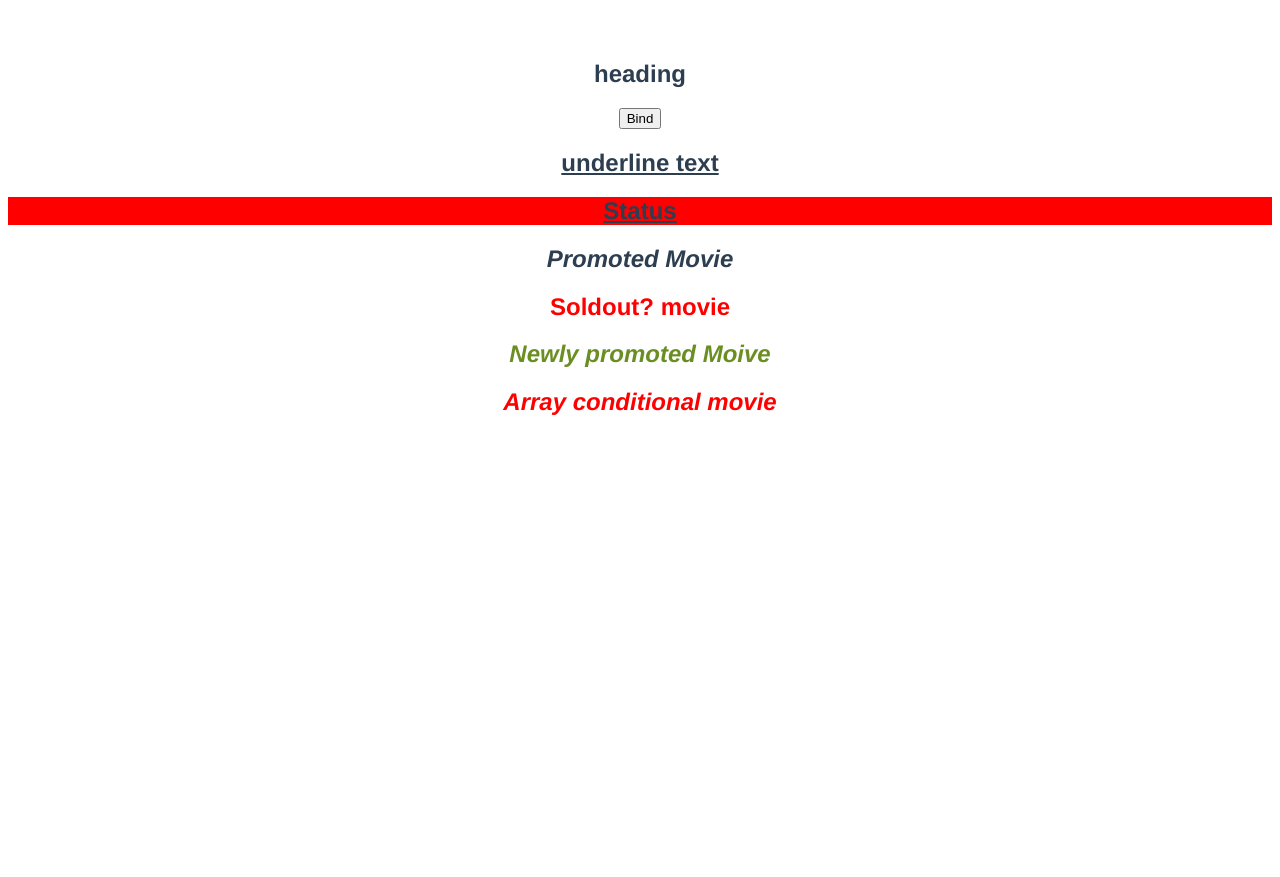
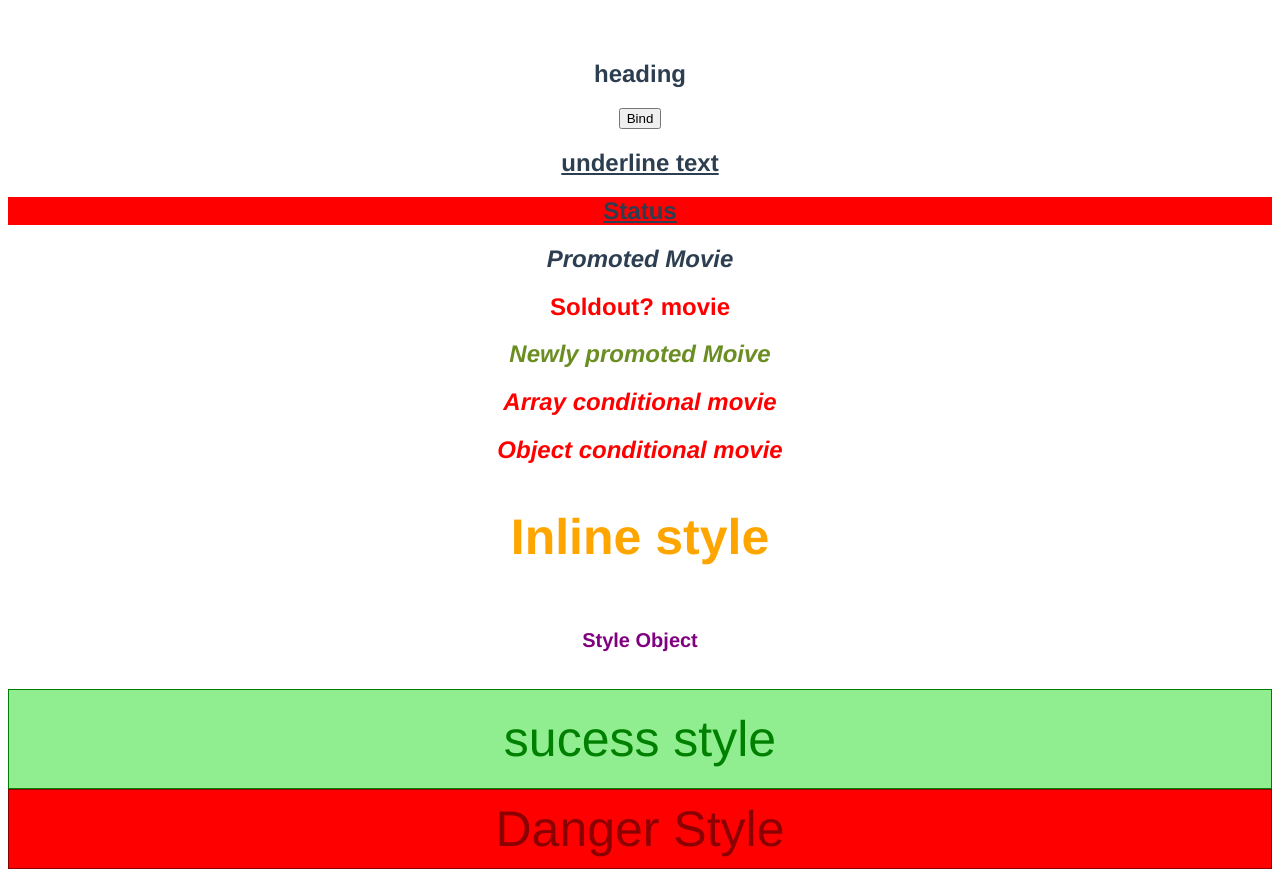
Before and after one commit to l1keafox/helloVue, a Vue app: page / in a window 1280 px wide. Before the commit the page ends 800 px from the top, so only its background shows below. Built offline with nearby package versions, Linux system fonts and the light colour scheme.

Commit message:
shorthand

```diff
--- a/src/App.vue
+++ b/src/App.vue
@@ -5,8 +5,25 @@
   <h2 class="underline" :class="status"> Status</h2>
   <h2 :class = "isPromoted && 'prompted'"> Promoted Movie </h2>
   <h2 :class="isSoldout ? 'sold-out' : 'new'"> Soldout? movie</h2>
-  <h2 :class="['new','prompted']"> Newly promoted Moive</h2>
+  <h2 v-bind:class="['new','prompted']"> Newly promoted Moive</h2>
   <h2 :class="[isPromoted && 'prompted', isSoldout ? 'sold-out' : 'new' ]"> Array conditional movie</h2>
+
+  <h2 :class="{
+    prompted: isPromoted,
+    new: !isSoldout,
+    'sold-out': isSoldout
+  }"> Object conditional movie</h2>
+
+  <h2 v-bind:style="{
+    color: highlightcolor,
+    'font-size':headerSize,
+    fontSize:headerSize,
+    padding: '2px'
+  }"> Inline style </h2>
+
+  <h2 :style="headerStyleObject"> Style Object </h2>
+  <div :style="[baseStyleObject,successStyleObject]">sucess style</div>
+  <div :style="[baseStyleObject,dangerStyleObject]"> Danger Style </div>
 </template>
 
 <script>
@@ -18,7 +35,29 @@ export default {
       status: 'danger',
       isDisabled:false,
       isPromoted: true,
-      isSoldout: true
+      isSoldout: true,
+      highlightcolor: 'orange',
+      headerSize: '50px',
+      headerStyleObject: {
+        fontSize:'20px',
+        color: 'purple',
+        padding: '20px'
+      },
+      baseStyleObject:{
+        fontSize: '50px',
+        padding: '10px'
+      },
+      successStyleObject:{
+        color: 'green',
+        backgroundColor: 'lightgreen',
+        border:'1px solid green',
+        padding: '20px'
+      },
+      dangerStyleObject: {
+        color: 'darkred',
+        backgroundColor:'red',
+        border:'1px solid darkred'
+      }
     }
   }
 }
```
